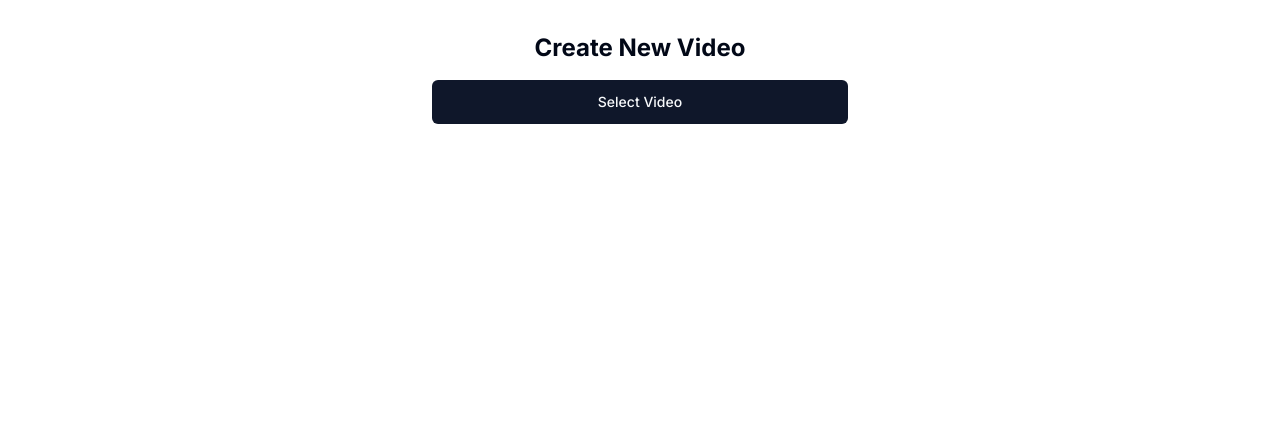
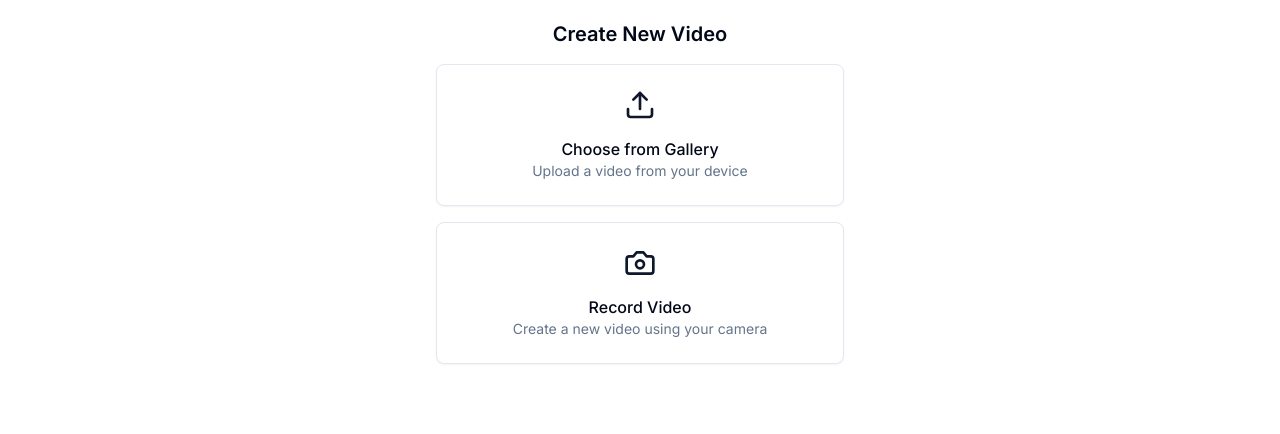
Before and after one commit to Minigeee/reel-ai, a Next.js app: page /create in a window 1280 px wide. Shown: the top 434 px of the page. Built offline with nearby package versions, Linux system fonts and the light colour scheme; no server answers.

Commit message:
added upload details form

```diff
--- a/src/app/create/page.tsx
+++ b/src/app/create/page.tsx
@@ -1,10 +1,5 @@
 import { VideoCreator } from '@/components/create/video-creator';
 
 export default function CreatePage() {
-  return (
-    <div className="container py-8">
-      <h1 className="text-2xl font-bold px-6 text-center">Create New Video</h1>
-      <VideoCreator />
-    </div>
-  );
+  return <VideoCreator />;
 }
--- a/src/components/create/video-creator.tsx
+++ b/src/components/create/video-creator.tsx
@@ -1,63 +1,68 @@
 'use client';
 
+import { useCreatorStore } from '@/lib/stores/creator-store';
+import { VideoSelector } from './video-selector';
+import { VideoDetailsForm } from './video-details-form';
 import { Button } from '@/components/ui/button';
-import { toast } from '@/hooks/use-toast';
-import { useAuth } from '@/lib/providers/auth-provider';
-import { uploadVideo } from '@/lib/services/video-upload';
-import { useState } from 'react';
 import { VideoPlayer } from './video-player';
-import { VideoSelector } from './video-selector';
+import { ArrowLeft } from 'lucide-react';
 
 export function VideoCreator() {
-  const [selectedVideo, setSelectedVideo] = useState<{
-    path: string;
-    url: string;
-  } | null>(null);
-  const [isUploading, setIsUploading] = useState(false);
-  const { user } = useAuth();
+  const { step, setStep, videoFile, setVideoFile } = useCreatorStore();
 
-  const handleUpload = async () => {
-    if (!selectedVideo || !user) return;
-
-    setIsUploading(true);
-    try {
-      const uploadId = await uploadVideo(selectedVideo.path, user.id);
-      toast({
-        title: 'Video uploaded',
-        description: 'Your video has been uploaded successfully',
-      });
-      // You might want to redirect to an edit page or dashboard here
-    } catch (error) {
-      toast({
-        title: 'Upload failed',
-        description: 'Please try again',
-        variant: 'destructive',
-      });
-    } finally {
-      setIsUploading(false);
-    }
+  const handleBack = () => {
+    setStep(step - 1);
   };
 
   return (
-    <div className='mx-auto max-w-md space-y-6 p-4'>
-      {!selectedVideo ? (
-        <VideoSelector onSelect={setSelectedVideo} />
+    <div className="mx-auto max-w-md space-y-6 p-5">
+      {step === 0 ? (
+        <div className="space-y-6">
+          {!videoFile ? (
+            <VideoSelector
+              onSelect={(file) => {
+                setVideoFile(file);
+                setStep(1);
+              }}
+            />
+          ) : (
+            <div className="space-y-4">
+              <VideoPlayer url={videoFile.url} />
+              <div className="flex gap-2">
+                <Button
+                  variant="outline"
+                  className="flex-1"
+                  onClick={() => setVideoFile(null)}
+                >
+                  Choose Another
+                </Button>
+                <Button
+                  className="flex-1"
+                  onClick={() => setStep(1)}
+                >
+                  Continue
+                </Button>
+              </div>
+            </div>
+          )}
+        </div>
       ) : (
-        <>
-          <VideoPlayer url={selectedVideo.url} />
+        <div className="space-y-6">
+          <div className="flex items-center gap-4">
+            <Button
+              variant="ghost"
+              size="icon"
+              onClick={handleBack}
+              className="h-8 w-8"
+            >
+              <ArrowLeft className="h-4 w-4" />
+            </Button>
+            <h1 className="text-lg font-semibold">Upload Details</h1>
+          </div>
 
-          <div className='space-y-4'>
-            {/* Future edit controls will go here */}
-
-            <Button
-              onClick={handleUpload}
-              disabled={isUploading}
-              className='w-full'
-            >
-              {isUploading ? 'Uploading...' : 'Upload Video'}
-            </Button>
-          </div>
-        </>
+          {videoFile && <VideoPlayer url={videoFile.url} />}
+          <VideoDetailsForm />
+        </div>
       )}
     </div>
   );
--- /dev/null
+++ b/src/components/create/video-details-form.tsx
@@ -0,0 +1,89 @@
+import { Button } from '@/components/ui/button';
+import { Input } from '@/components/ui/input';
+import { Label } from '@/components/ui/label';
+import { Textarea } from '@/components/ui/textarea';
+import { toast } from '@/hooks/use-toast';
+import { useAuth } from '@/lib/providers/auth-provider';
+import { uploadVideo } from '@/lib/services/video-upload';
+import { useCreatorStore } from '@/lib/stores/creator-store';
+import { useState } from 'react';
+import { useRouter } from 'next/navigation';
+import { Card } from '@/components/ui/card';
+
+export function VideoDetailsForm() {
+  const { videoFile, videoDetails, setVideoDetails, reset } = useCreatorStore();
+  const [isPublishing, setIsPublishing] = useState(false);
+  const { user } = useAuth();
+  const router = useRouter();
+
+  const handleSubmit = async (e: React.FormEvent) => {
+    e.preventDefault();
+    if (!videoFile || !user) return;
+
+    setIsPublishing(true);
+    try {
+      const uploadId = await uploadVideo(videoFile.path, user.id, videoDetails);
+
+      toast({
+        title: 'Video published!',
+        description: 'Your video has been uploaded successfully',
+      });
+
+      reset();
+      router.push(`/videos/${uploadId}`);
+    } catch (error) {
+      toast({
+        title: 'Publishing failed',
+        description: 'Please try again',
+        variant: 'destructive',
+      });
+    } finally {
+      setIsPublishing(false);
+    }
+  };
+
+  return (
+    <form onSubmit={handleSubmit} className="space-y-4">
+      <Card className="p-4 space-y-4">
+        <div className="space-y-2">
+          <Label htmlFor="title" className="text-sm font-medium">
+            Title
+          </Label>
+          <Input
+            id="title"
+            value={videoDetails.title}
+            onChange={(e) => setVideoDetails({ title: e.target.value })}
+            required
+            maxLength={100}
+            placeholder="Give your video a title"
+            className="h-12" // Larger touch target
+          />
+        </div>
+
+        <div className="space-y-2">
+          <Label htmlFor="description" className="text-sm font-medium">
+            Description
+          </Label>
+          <Textarea
+            id="description"
+            value={videoDetails.description}
+            onChange={(e) => setVideoDetails({ description: e.target.value })}
+            placeholder="What's your video about?"
+            rows={4}
+            className="resize-none" // Prevent resizing on mobile
+          />
+        </div>
+
+        {/* TODO: Add tags and category inputs */}
+      </Card>
+
+      <Button
+        type="submit"
+        className="w-full h-12 text-base" // Larger button for mobile
+        disabled={isPublishing || !videoDetails.title}
+      >
+        {isPublishing ? 'Publishing...' : 'Publish Video'}
+      </Button>
+    </form>
+  );
+}
--- a/src/components/create/video-selector.tsx
+++ b/src/components/create/video-selector.tsx
@@ -2,6 +2,8 @@ import { Button } from '@/components/ui/button';
 import { toast } from '@/hooks/use-toast';
 import { convertFileSrc } from '@tauri-apps/api/core';
 import { open } from '@tauri-apps/plugin-dialog';
+import { Card } from '@/components/ui/card';
+import { Upload, Camera } from 'lucide-react';
 
 interface VideoSelectorProps {
   onSelect: (fileInfo: { path: string; url: string }) => void;
@@ -23,11 +25,8 @@ export function VideoSelector({ onSelect, isLoading }: VideoSelectorProps) {
 
       if (!selected) return;
 
-      // Convert the file path to a URL that can be used by react-player
       const filePath = selected as string;
       const fileUrl = convertFileSrc(filePath);
-      console.log('fileUrl', fileUrl);
-
       onSelect({ path: filePath, url: fileUrl });
     } catch (error) {
       toast({
@@ -39,13 +38,44 @@ export function VideoSelector({ onSelect, isLoading }: VideoSelectorProps) {
   };
 
   return (
-    <Button
-      onClick={handleSelectVideo}
-      className='w-full'
-      size='lg'
-      disabled={isLoading}
-    >
-      {isLoading ? 'Loading...' : 'Select Video'}
-    </Button>
+    <div className="space-y-4">
+      <h1 className="text-xl font-semibold text-center">
+        Create New Video
+      </h1>
+
+      <div className="grid grid-cols-1 gap-4">
+        <Card
+          className="p-6 flex flex-col items-center gap-4 cursor-pointer hover:bg-muted/50 transition-colors"
+          onClick={handleSelectVideo}
+        >
+          <Upload className="h-8 w-8 text-primary" />
+          <div className="text-center">
+            <h3 className="font-medium">Choose from Gallery</h3>
+            <p className="text-sm text-muted-foreground">
+              Upload a video from your device
+            </p>
+          </div>
+        </Card>
+
+        <Card
+          className="p-6 flex flex-col items-center gap-4 cursor-pointer hover:bg-muted/50 transition-colors"
+          onClick={() => {
+            // TODO: Implement camera recording
+            toast({
+              title: 'Coming soon',
+              description: 'Camera recording will be available soon',
+            });
+          }}
+        >
+          <Camera className="h-8 w-8 text-primary" />
+          <div className="text-center">
+            <h3 className="font-medium">Record Video</h3>
+            <p className="text-sm text-muted-foreground">
+              Create a new video using your camera
+            </p>
+          </div>
+        </Card>
+      </div>
+    </div>
   );
 }
--- /dev/null
+++ b/src/components/ui/textarea.tsx
@@ -0,0 +1,22 @@
+import * as React from "react"
+
+import { cn } from "@/lib/utils"
+
+const Textarea = React.forwardRef<
+  HTMLTextAreaElement,
+  React.ComponentProps<"textarea">
+>(({ className, ...props }, ref) => {
+  return (
+    <textarea
+      className={cn(
+        "flex min-h-[80px] w-full rounded-md border border-input bg-background px-3 py-2 text-base ring-offset-background placeholder:text-muted-foreground focus-visible:outline-none focus-visible:ring-2 focus-visible:ring-ring focus-visible:ring-offset-2 disabled:cursor-not-allowed disabled:opacity-50 md:text-sm",
+        className
+      )}
+      ref={ref}
+      {...props}
+    />
+  )
+})
+Textarea.displayName = "Textarea"
+
+export { Textarea }
--- /dev/null
+++ b/src/lib/stores/creator-store.ts
@@ -0,0 +1,38 @@
+import { create } from 'zustand';
+
+export interface CreatorState {
+  step: number;
+  videoFile: { path: string; url: string } | null;
+  videoDetails: {
+    title: string;
+    description: string;
+    category?: string;
+    tags?: string[];
+  };
+  setStep: (step: number) => void;
+  setVideoFile: (file: { path: string; url: string } | null) => void;
+  setVideoDetails: (details: Partial<CreatorState['videoDetails']>) => void;
+  reset: () => void;
+}
+
+export const useCreatorStore = create<CreatorState>((set) => ({
+  step: 0,
+  videoFile: null,
+  videoDetails: {
+    title: '',
+    description: '',
+    tags: [],
+  },
+  setStep: (step) => set({ step }),
+  setVideoFile: (file) => set({ videoFile: file }),
+  setVideoDetails: (details) =>
+    set((state) => ({
+      videoDetails: { ...state.videoDetails, ...details },
+    })),
+  reset: () =>
+    set({
+      step: 0,
+      videoFile: null,
+      videoDetails: { title: '', description: '', tags: [] },
+    }),
+}));
```
Also changed, not shown: src/lib/services/video-upload.ts (+15 -4 lines), 2 other files (tests, documents, lock files or other folders).
